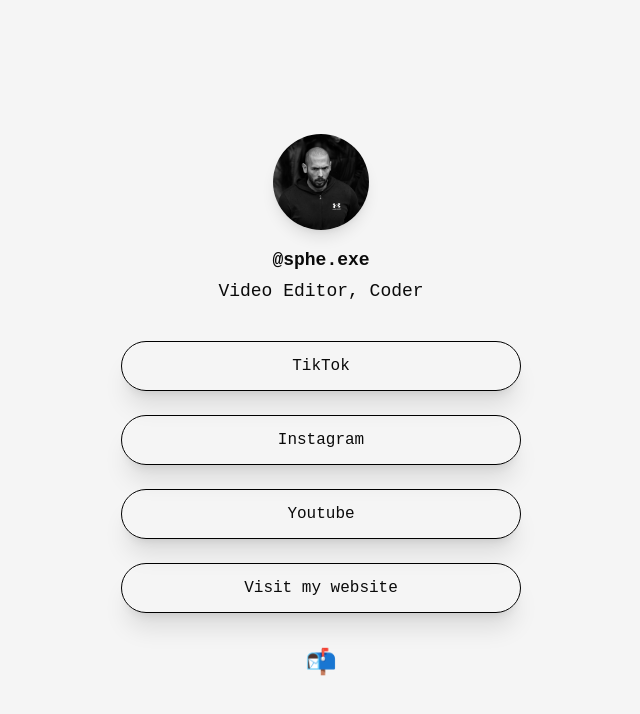
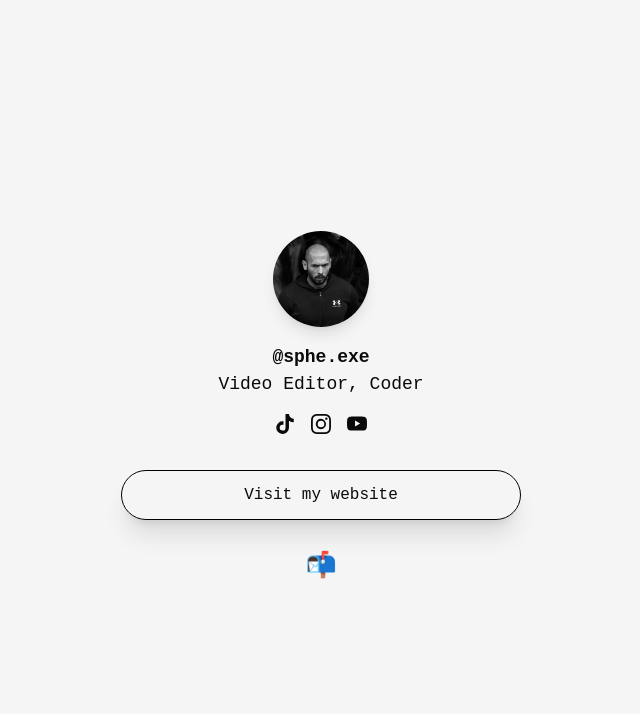
Before and after one commit to S-P-H-E/stoic-bio, a Next.js app: page / in a window 1280 px wide. Shown: the top 714 px of the page, without its empty margins (319-959 px from the left). Built offline with nearby package versions, Linux system fonts and the light colour scheme.

Commit message:
updated social icons

```diff
--- /dev/null
+++ b/components/Bio.js
@@ -0,0 +1,20 @@
+// Icons
+import {FaTiktok} from 'react-icons/fa'
+import {BsInstagram, BsYoutube} from 'react-icons/bs'
+
+export default function Bio() {
+    return (
+        <div className='m-2 flex gap-4'>
+            <div onClick={() => {event.preventDefault();window.open('https://www.tiktok.com/@sphe.exe', "_blank");}}>
+                <FaTiktok size={20} />
+            </div>
+            <div onClick={() => {event.preventDefault();window.open('https://www.instagram.com/sphe.exe', "_blank");}}>
+                <BsInstagram size={20} />
+            </div>
+            <div onClick={() => {event.preventDefault();window.open('https://www.youtube.com/@PositiveMusculinity', "_blank");}}>
+                <BsYoutube size={20} />
+            </div>
+
+        </div>
+    )
+}
--- /dev/null
+++ b/components/EmailList.js
@@ -0,0 +1,13 @@
+
+export default function EmailList() {
+    return (
+        <div>
+            <div className='w-[300px] sm:w-[400px] bg-black text-white justify-between shadow-xl rounded-full flex justify-center items-center p-3 my-3 transition-all lg:hover:scale-110 lg:hover:shadow-2xl'>
+                <input className="bg-transparent text-white"/>
+                <button className="bg-red-500">
+                    Subscribe
+                </button>
+            </div>
+        </div>
+    )
+}
--- /dev/null
+++ b/components/Links.js
@@ -0,0 +1,19 @@
+import Image from "next/image";
+import { useSpring, animated, config } from '@react-spring/web';
+
+export default function Link({Logo, Name, Link}) {
+  // Links Animation
+  const linksAnimation = useSpring({
+    from: { opacity: 0, transform: 'translateY(130px)' },
+    to: { opacity: 1, transform: 'translateY(0)' },
+    delay: 550,
+  });
+
+  return (
+      <animated.button style={linksAnimation} onClick={() => {event.preventDefault();window.open(Link, "_blank");}} className='w-full'>
+          <div className='border border-black shadow-xl rounded-full flex justify-center items-center p-3 my-3 transition-all lg:hover:scale-110 lg:hover:shadow-2xl'>
+            <p>{Name}</p>
+          </div>
+        </animated.button>
+  );
+}
--- a/components/link.js
+++ /dev/null
@@ -1,20 +0,0 @@
-import Image from "next/image";
-import { useSpring, animated, config } from '@react-spring/web';
-
-export default function Link({Logo, Name, Link}) {
-      // Links Animation
-      const linksAnimation = useSpring({
-        from: { opacity: 0, transform: 'translateY(130px)' },
-        to: { opacity: 1, transform: 'translateY(0)' },
-        delay: 50,
-      });
-
-    return (
-        <animated.button style={linksAnimation} onClick={() => {event.preventDefault();window.open(Link, "_blank");}} className='w-full'>
-            <div className='border border-black shadow-xl rounded-full flex justify-center items-center p-3 my-3 transition-all lg:hover:scale-110 lg:hover:shadow-2xl'>
-              {/* <Image src={Logo} className='w-4 mx-1'/> */}
-              <p>{Name}</p>
-            </div>
-          </animated.button>
-    );
-}
--- a/pages/index.js
+++ b/pages/index.js
@@ -1,7 +1,7 @@
 import Head from 'next/head'
 import Image from 'next/image'
 import Profile from '@/public/images/profile.png'
-import Link from '@/components/link.js'
+import Link from '@/components/Links.js'
 import { useState } from 'react'
 import { useSpring, animated, config } from 'react-spring';
 
@@ -9,9 +9,24 @@ import TikTok from '@/public/images/tiktok.png'
 import YouTube from '@/public/images/youtube.webp'
 import Instagram from '@/public/images/instagram.png'
 import Discord from '@/public/images/discord.png'
+import Bio from '@/components/Bio'
+import EmailList from '@/components/EmailList'
 
 export default function Home() {
 
+  // Home Page Animation
+  const profileAnimation = useSpring({
+    from: { opacity: 0, transform: 'scale(0)' },
+    to: { opacity: 1, transform: 'scale(1)' },
+    delay: 10,
+  });
+
+  // Descripiton Animation
+  const linksAnimation = useSpring({
+    from: { opacity: 0, transform: 'translateY(130px)' },
+    to: { opacity: 1, transform: 'translateY(0)' },
+    delay: 550,
+  });
 
   return (
     <>
@@ -22,18 +37,21 @@ export default function Home() {
         <link rel="icon" href="/favicon.ico" />
       </Head>
       <div class='h-screen flex flex-col justify-center items-center text-[#0A0A0A]'>
-      <Image
-            src={Profile}
-            className='w-24 rounded-full m-4 shadow-lg transition-all'
-          />
-        <h1 className='font-bold text-lg'>@sphe.exe</h1>
-        <h2 className='text-[18px] m-1'>Video Editor, Coder</h2>
+      <animated.div style={profileAnimation}>
+        <Image
+              src={Profile}
+              className='w-24 rounded-full m-4 shadow-lg transition-all'
+            />
+      </animated.div>
 
-      <div class="m-5 w-full sm:w-[400px] flex flex-col justify-center items-center">
-        <Link Logo={TikTok} Name={'TikTok'} Link={"https://www.tiktok.com/@sphe.exe"}/>
-        <Link Logo={TikTok} Name={'Instagram'} Link={"https://www.instagram.com/sphe.exe"}/>
-        <Link Logo={TikTok} Name={'Youtube'} Link={"https://www.youtube.com/@PositiveMusculinity"}/>
-        <Link Logo={TikTok} Name={'Visit my website'} Link={"https://sphe.vercel.app/"}/>
+      <h1 className='font-bold text-lg'>@sphe.exe</h1>
+      <h2 className='text-[18px] mb-2'>Video Editor, Coder</h2>
+
+      <Bio />
+
+      <div class="m-4 w-[300px] sm:w-[400px] flex flex-col justify-center items-center">
+        {/* <EmailList /> */}
+        <Link Name={'Visit my website'} Link={"https://sphe.vercel.app/"}/>
         {/* <Link Logo={Discord} Name={'Join my discord community'} Link={"https://discord.gg/PBpeEV8cmC"}/> */}
       </div>
 
```
